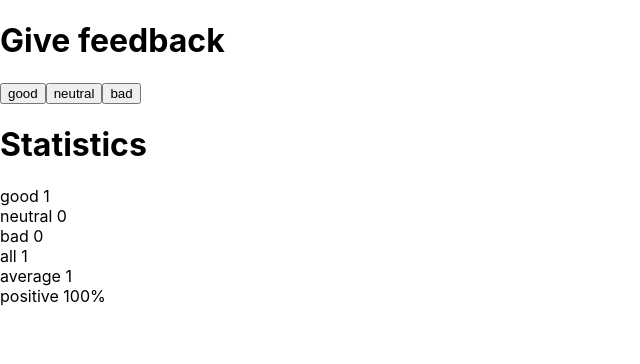
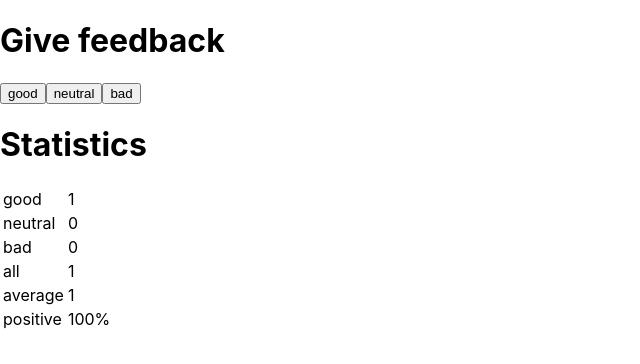
Before and after one commit to 1van0v/fullstack_open, a React (Create React App) app in the folder part_1/unicafe/: page / in a window 1280 px wide. Both pictures are taken after a click on the button "good". Shown: the top 364 px of the page, without its empty margins (0-640 px from the left). Built offline with nearby package versions, Linux system fonts and the light colour scheme.

Commit message:
1.11: unicafe step6

```diff
--- a/part_1/unicafe/src/Statistic.jsx
+++ b/part_1/unicafe/src/Statistic.jsx
@@ -2,8 +2,9 @@
 
 export default function Statistic({ text, value }) {
   return (
-    <div>
-      {text} {value}
-    </div>
+    <tr>
+      <td>{text}</td>
+      <td>{value}</td>
+    </tr>
   );
 }
--- a/part_1/unicafe/src/Statistics.jsx
+++ b/part_1/unicafe/src/Statistics.jsx
@@ -11,14 +11,16 @@
     <>
       <h1>Statistics</h1>
       {all ? (
-        <>
+        <table>
+          <tbody>
             <Statistic text="good" value={good} />
             <Statistic text="neutral" value={neutral} />
             <Statistic text="bad" value={bad} />
             <Statistic text="all" value={all} />
             <Statistic text="average" value={average} />
             <Statistic text="positive" value={positive + '%'} />
-        </>
+          </tbody>
+        </table>
       ) : (
         <p>No feedback given</p>
       )}
```
Lines whose indentation alone changed are shown as unchanged.
